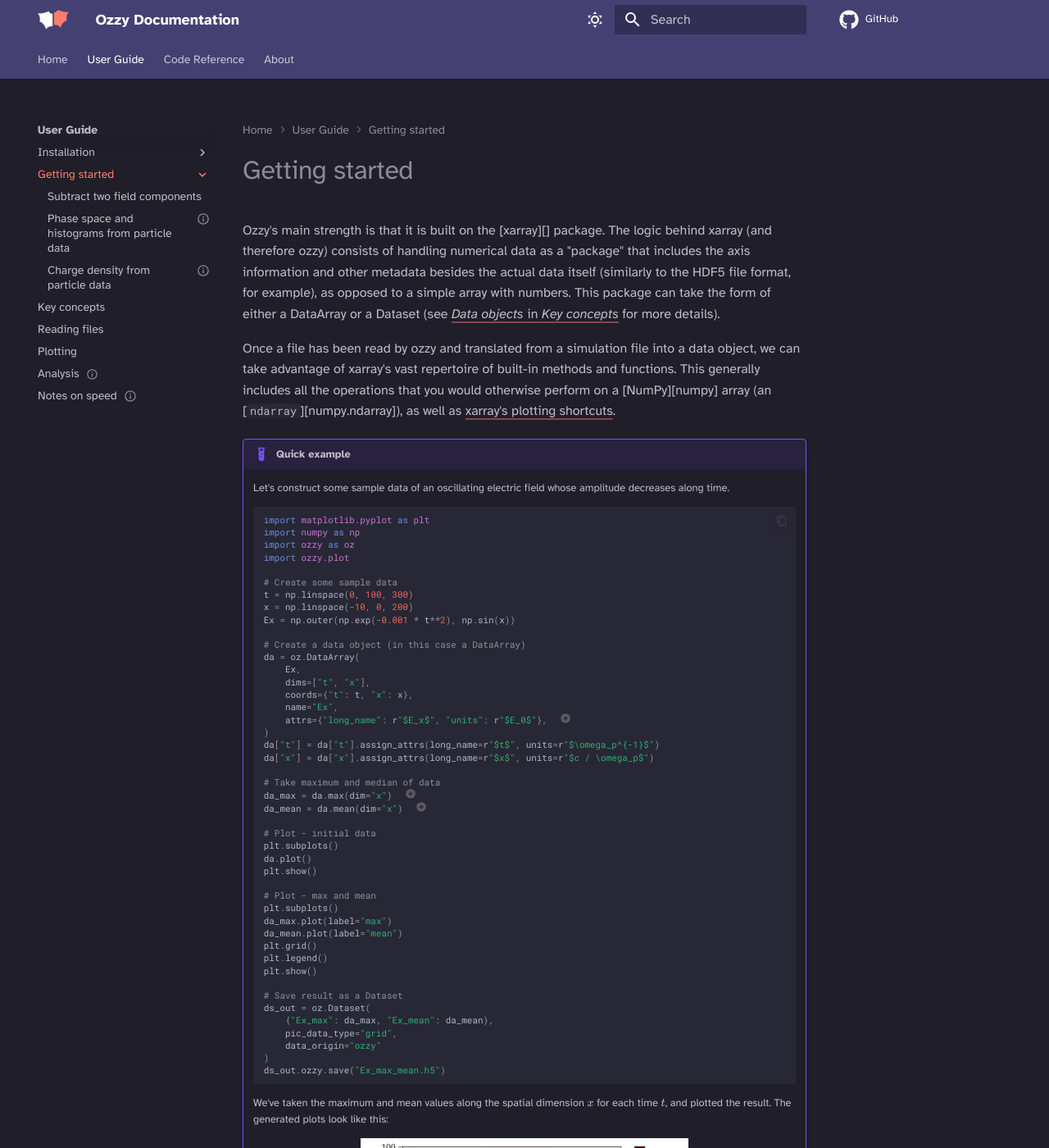
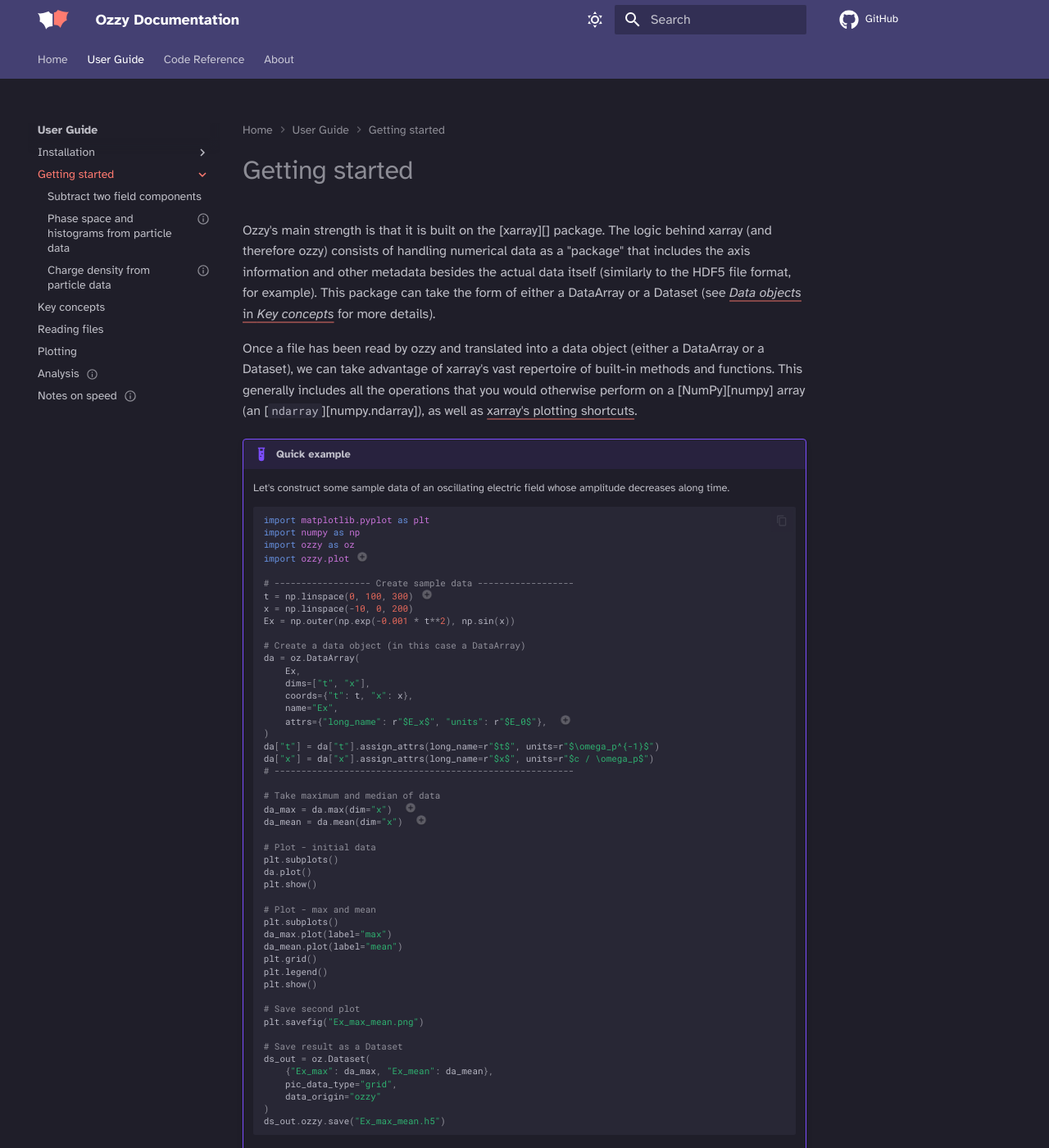
Before and after one commit to mtrocadomoreira/ozzy, an MkDocs documentation site: the page built from docs/docs/user-guide/getting-started/index.md, in a window 1280 px wide and 1400 px high. Shown: the whole window at 82% size. Built offline with MkDocs 1.6.1 and Material for MkDocs 9.7.7, drawn with Linux system fonts in a browser that asks for light colours; comment, search, counter and statistics services are not loaded.

Commit message:
docs: update "Installation" and "Getting started" page

````diff
--- a/docs/docs/user-guide/getting-started/index.md
+++ b/docs/docs/user-guide/getting-started/index.md
@@ -1,8 +1,8 @@
 # Getting started
 
-Ozzy's main strength is that it is built on the [xarray][] package. The logic behind xarray (and therefore ozzy) consists of handling numerical data as a "package" that includes the axis information and other metadata besides the actual data itself (similarly to the HDF5 file format, for example), as opposed to a simple array with numbers. This package can take the form of either a DataArray or a Dataset (see [*Data objects* in *Key concepts*](../key-concepts.md#data-objects) for more details).
+Ozzy's main strength is that it is built on the [xarray][] package. The logic behind xarray (and therefore ozzy) consists of handling numerical data as a "package" that includes the axis information and other metadata besides the actual data itself (similarly to the HDF5 file format, for example). This package can take the form of either a DataArray or a Dataset (see [*Data objects* in *Key concepts*](../key-concepts.md#data-objects) for more details).
 
-Once a file has been read by ozzy and translated from a simulation file into a data object, we can take advantage of xarray's vast repertoire of built-in methods and functions. This generally includes all the operations that you would otherwise perform on a [NumPy][numpy] array (an [`ndarray`][numpy.ndarray]), as well as [xarray's plotting shortcuts](https://docs.xarray.dev/en/stable/user-guide/plotting.html).
+Once a file has been read by ozzy and translated into a data object (either a DataArray or a Dataset), we can take advantage of xarray's vast repertoire of built-in methods and functions. This generally includes all the operations that you would otherwise perform on a [NumPy][numpy] array (an [`ndarray`][numpy.ndarray]), as well as [xarray's plotting shortcuts](https://docs.xarray.dev/en/stable/user-guide/plotting.html).
 
 
 !!! example annotate "Quick example"
@@ -13,10 +13,10 @@
     import matplotlib.pyplot as plt
     import numpy as np
     import ozzy as oz
-    import ozzy.plot
+    import ozzy.plot #(5)!
 
-    # Create some sample data
-    t = np.linspace(0, 100, 300)
+    # ------------------ Create sample data ------------------
+    t = np.linspace(0, 100, 300) #(4)!
     x = np.linspace(-10, 0, 200)
     Ex = np.outer(np.exp(-0.001 * t**2), np.sin(x))
 
@@ -30,6 +30,7 @@
     )
     da["t"] = da["t"].assign_attrs(long_name=r"$t$", units=r"$\omega_p^{-1}$")
     da["x"] = da["x"].assign_attrs(long_name=r"$x$", units=r"$c / \omega_p$")
+    # --------------------------------------------------------
 
     # Take maximum and median of data
     da_max = da.max(dim="x")  #(2)!
@@ -47,6 +48,9 @@
     plt.grid()
     plt.legend()
     plt.show()
+
+    # Save second plot
+    plt.savefig("Ex_max_mean.png")
 
     # Save result as a Dataset
     ds_out = oz.Dataset(
@@ -73,6 +77,12 @@
 1.  The `'long_name'` and `'units'` attributes are automatically used by xarray to label plots.
 2.  See [xarray.DataArray.max][]. Note that the result is again a [DataArray](../key-concepts.md#dataarray).
 3.  See [xarray.DataArray.mean][]. Note that the result is again a [DataArray](../key-concepts.md#dataarray).
+4.  This is where you would usually load simulation files, for example with:
+    ```python
+    ds = oz.open_series("osiris", "/path/to/simulation/file/e1-*.h5")
+    da = ds['e1']
+    ```
+5.  Loading `ozzy.plot` ensures that the ozzy's styling is applied to all plots.
 
 
 Explore the examples below to better understand how ozzy works:
````
Also changed, not shown: docs/docs/user-guide/installation/index.md (+6 -4 lines).
